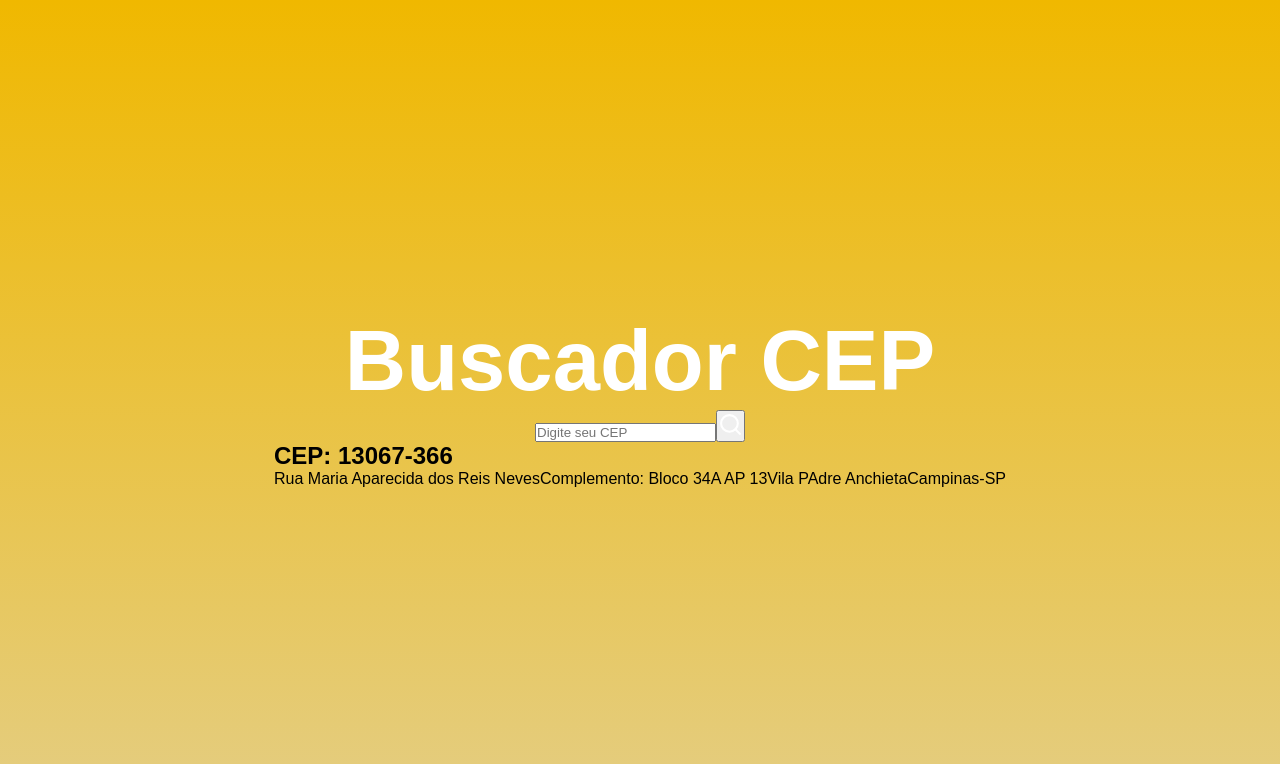
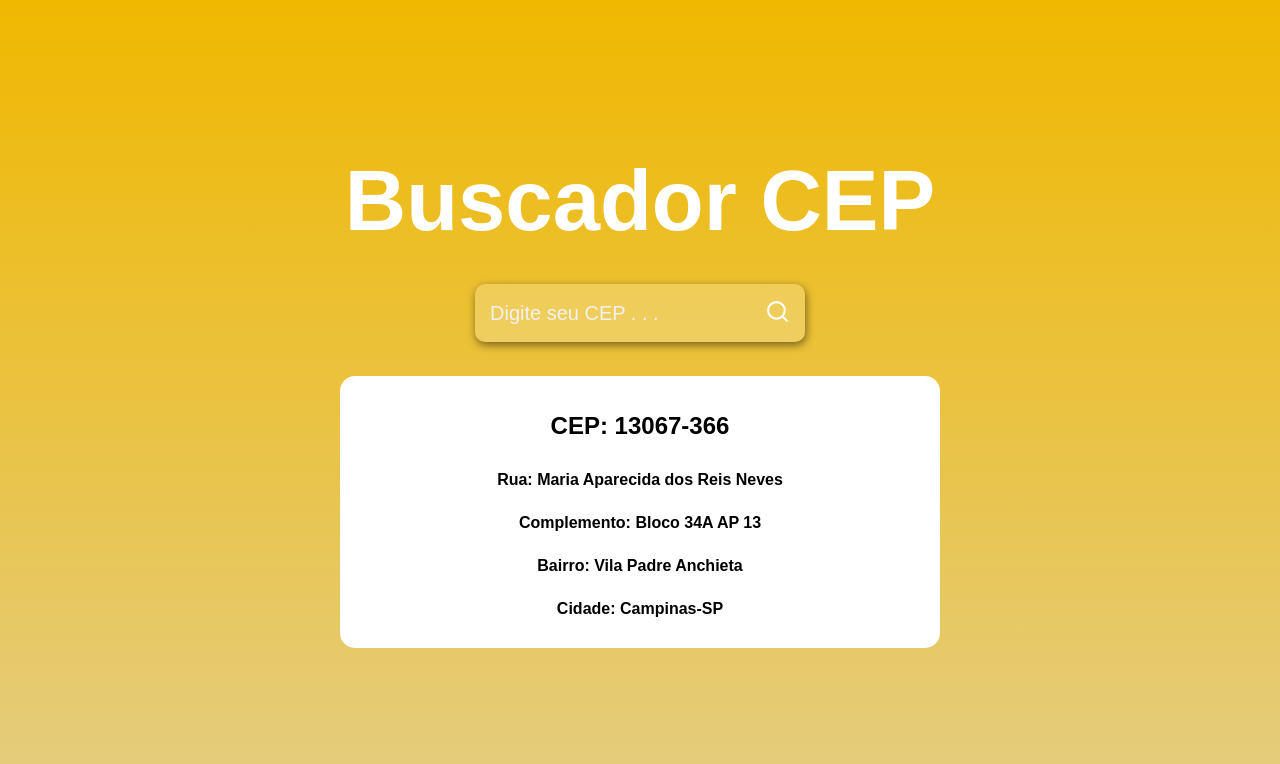
Before and after one commit to AndrePacolla/BuscadorCEP, a React (Create React App) app: page / in a window 1280 px wide. Shown: the top 764 px of the page. Built offline with nearby package versions, Linux system fonts and the light colour scheme.

Commit message:
finalizando css

```diff
--- a/src/App.js
+++ b/src/App.js
@@ -9,7 +9,7 @@ function App() {
       <div className="containerinput">
         <input
         type="text"
-        placeholder="Digite seu CEP"
+        placeholder="Digite seu CEP . . ."
         />
 
         <button className="buttonSearch">
@@ -20,10 +20,10 @@ function App() {
       <main className='main'>
 
       <h2>CEP: 13067-366</h2>
-      <span>Rua Maria Aparecida dos Reis Neves</span>
+      <span>Rua: Maria Aparecida dos Reis Neves</span>
       <span>Complemento: Bloco 34A AP 13</span>
-      <span>Vila PAdre Anchieta</span>
-      <span>Campinas-SP</span>
+      <span>Bairro: Vila Padre Anchieta</span>
+      <span>Cidade: Campinas-SP</span>
 
       </main>
 
--- a/src/style.css
+++ b/src/style.css
@@ -12,13 +12,80 @@
     color: white;
     animation: flipTitle ease-in-out 1.5s;
 }
+@keyframes flipTitle{
+    from{
+    transform: rotateX(100deg);
+    }
+    to{
+    transform: rotateX(0deg);
+    }
+}
+
+.containerinput{
+    display: flex;
+    margin: 34px 0;
+    padding: 15px;
+    border-radius: 10px;
+    box-shadow: 1px 3px 8px rgba(0, 0, 0, 0.5);
+    background-color: rgba(255, 255, 255, 0.20);
+}
+.containerinput:hover{
+    transform: scale(1.04);
+    transition-duration: 1s;
+}
+
+.container input{
+    background-color: transparent;
+    border: 0;
+    font-size: 20px;
+    color: white;
+    outline: none;
+    margin-right: 10px;
+}
+
+.container input::placeholder{
+    color: #f1f1f1;
+}
 
 
-@keyframes flipTitle{
-from{
-transform: rotateX(100deg);
+.buttonSearch{
+    background-color: transparent;
+    border: 0;
+    cursor: pointer;
 }
-to{
-transform: rotateX(0deg);
+
+.buttonSearch:hover{
+    transform: scale(1.3);
+    transition-duration: 0.5s;
 }
+
+.main{
+    display: flex;
+    flex-direction: column;
+    align-items: center;
+    justify-content: center;
+    gap: 15px;
+    background-color: white;
+    width: 600px;
+    padding: 20px 0;
+    border-radius: 15px ;
 }
+
+.main h2{
+    margin: 16px 0;
+}
+.main span{
+    margin-bottom: 10px;
+    font-weight: bold;
+}
+
+
+@media (max-width: 620px){
+    .title{
+
+        font-size: 45px;
+    }
+    .main{
+        width: 80%;
+    }
+}
```
